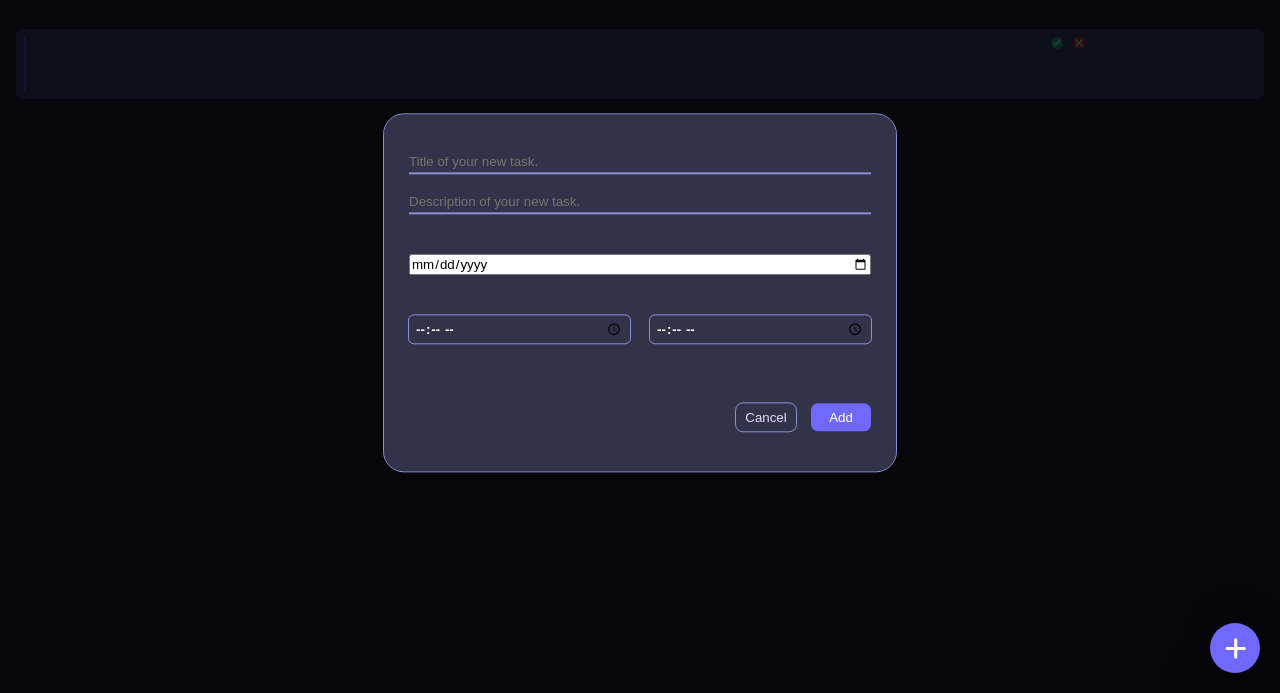
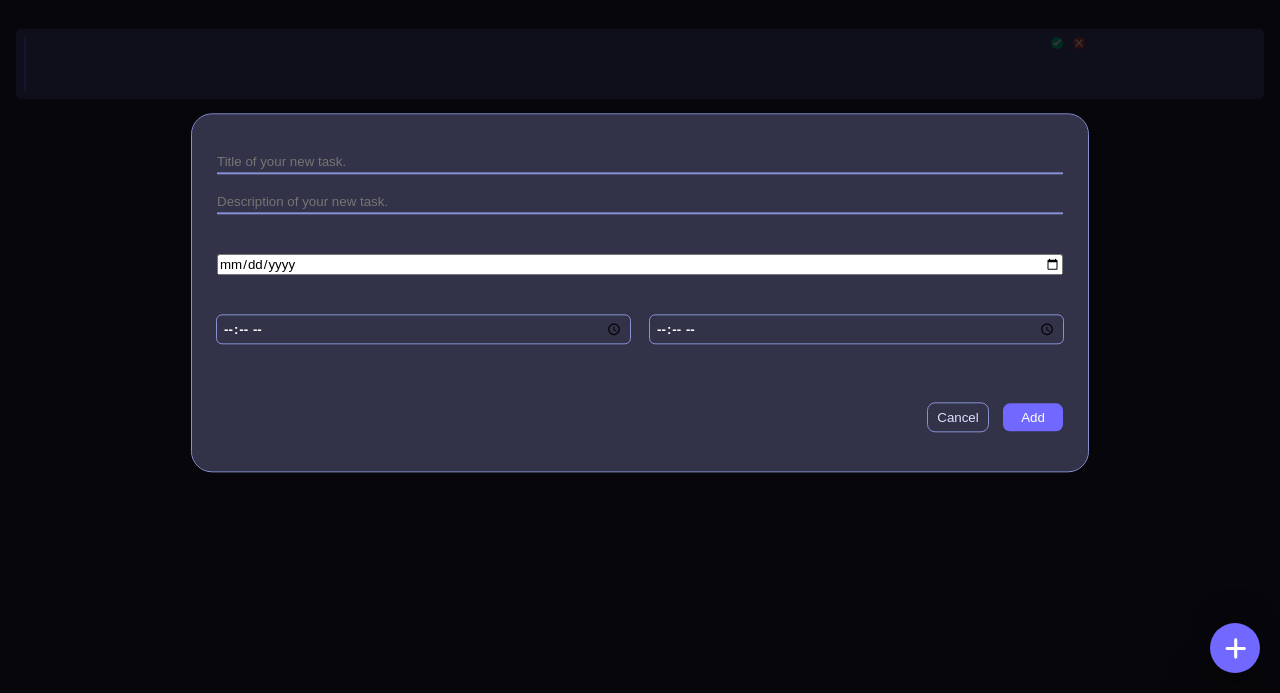
Before and after one commit to JeanSantos5580/My-To-do-List, a plain HTML site: page index.html in a window 1280 px wide. Both pictures are taken after a click on the button 1235 px from the left and 755 px from the top of the page. Shown: the part 107-800 px from the top of the page. Drawn offline with Linux system fonts and the light colour scheme; a web font is replaced by a local one.

Commit message:
chore: new task modal style adjustment

```diff
--- a/style.css
+++ b/style.css
@@ -319,7 +319,7 @@ body {
     transform: translate(-50%,-50%);
     display: flex;
     flex-direction: column;
-    min-width: 40%;
+    min-width: 70%;
     max-width: 80%;
     min-height: 30%;
     max-height: 80%;
```
